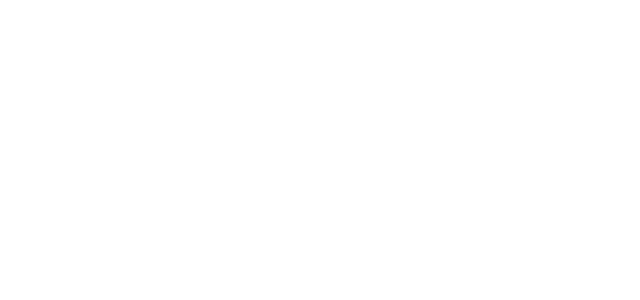
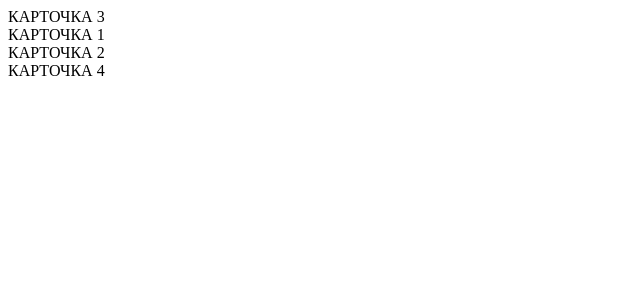
Before and after one commit to Safarov-E/Drag--and-drop, a React (Create React App) app: page / in a window 1280 px wide. Shown: the top 300 px of the page, without its empty margins (0-640 px from the left). Built offline with nearby package versions, Linux system fonts and the light colour scheme.

Commit message:
Вывод карточек

```diff
--- a/src/App.js
+++ b/src/App.js
@@ -11,6 +11,11 @@
 
   return (
     <div className="app">
+      {cardList.map(card =>
+        <div className="card">
+          {card.text}
+        </div>
+      )}
     </div>
   )
 }
```
